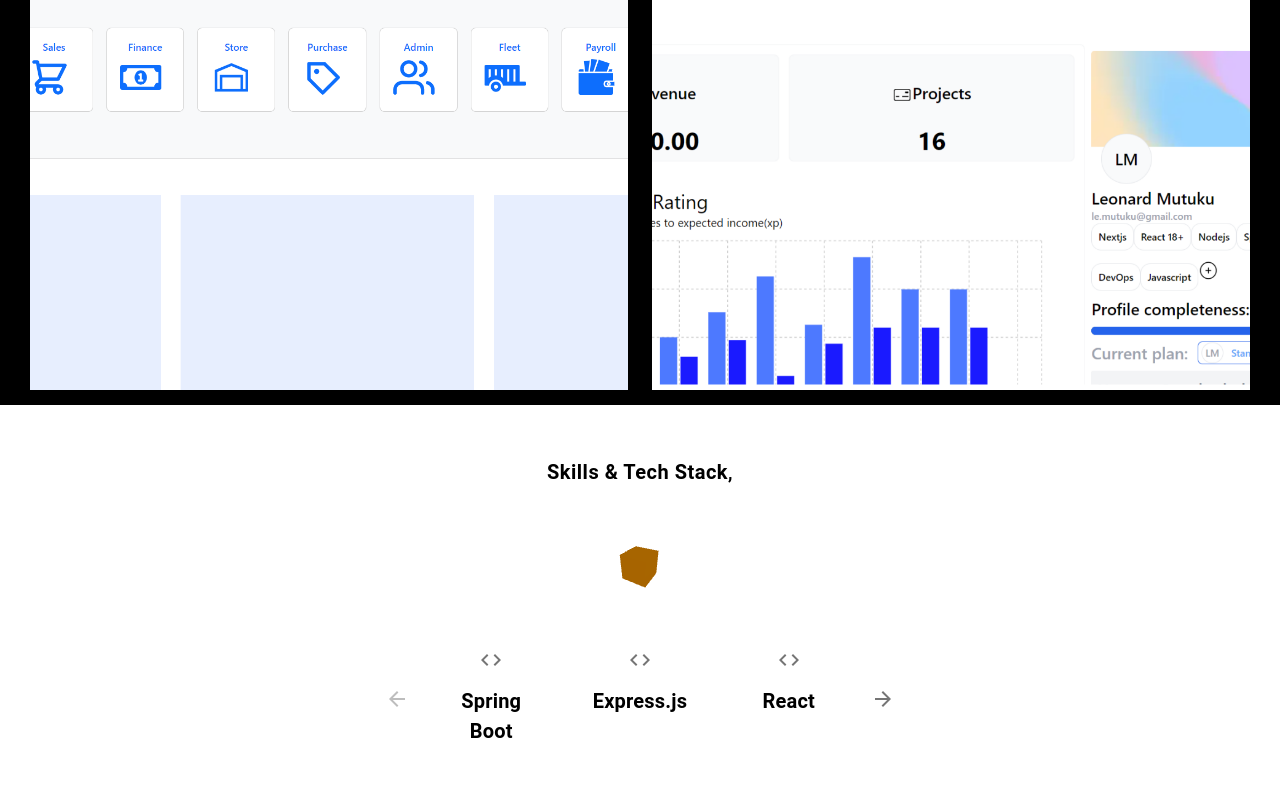
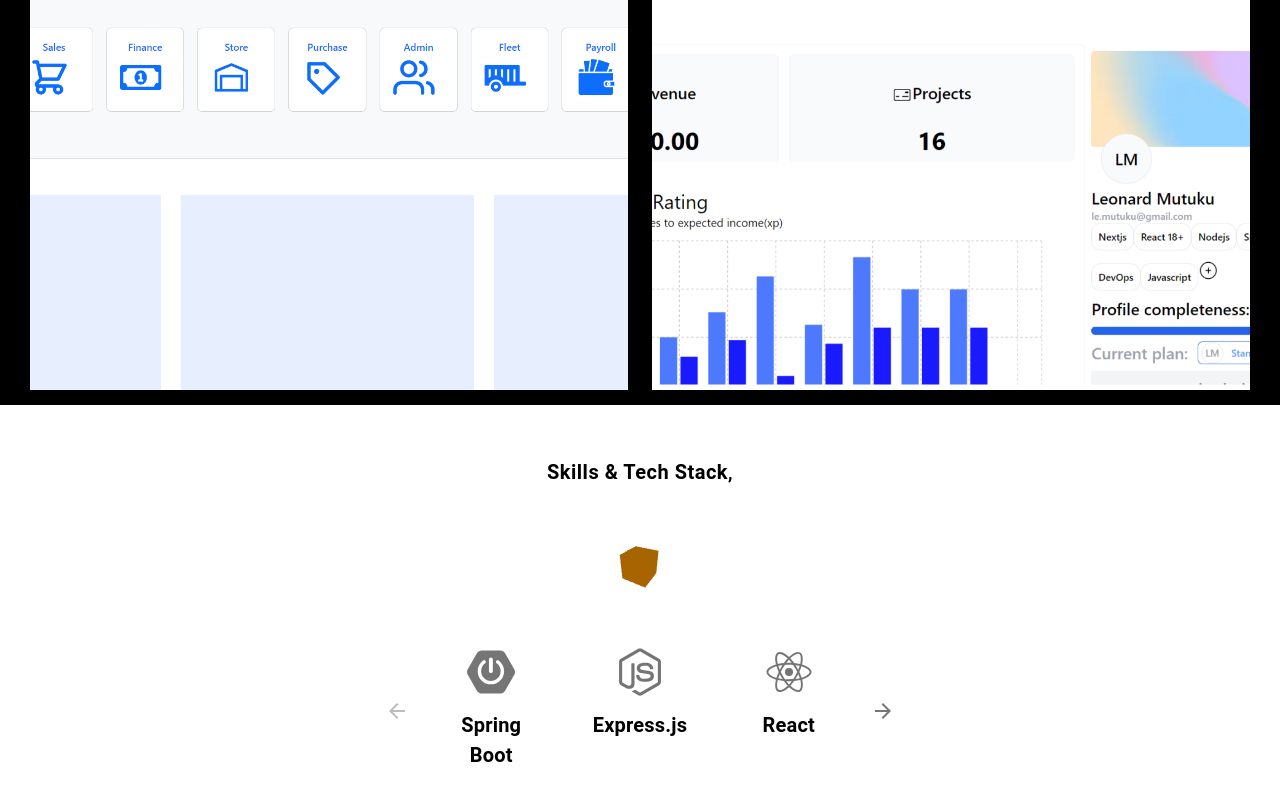
Before and after one commit to leo-mutuku/profile, a React (Vite) app: page / in a window 1280 px wide. Shown: the part 2199-2999 px from the top of the page. Built offline with nearby package versions, Linux system fonts and the light colour scheme.

Commit message:
updated skills icons

```diff
--- a/src/pages/homepage/SkillsPage/SkillsList.tsx
+++ b/src/pages/homepage/SkillsPage/SkillsList.tsx
@@ -6,21 +6,26 @@ import {
   ListItemText,
   IconButton,
 } from "@mui/material";
-import CodeIcon from "@mui/icons-material/Code";
-import GitHubIcon from "@mui/icons-material/GitHub";
-import CloudIcon from "@mui/icons-material/Cloud";
+import { FaGithub, FaAws } from "react-icons/fa";
+import { SiAzuredevops } from "react-icons/si";
+
 import ArrowBackIcon from "@mui/icons-material/ArrowBack";
 import ArrowForwardIcon from "@mui/icons-material/ArrowForward";
+import { SiSpringboot } from "react-icons/si";
+import { FaNodeJs } from "react-icons/fa";
+import { IoLogoReact } from "react-icons/io5";
+import { RiAngularjsLine } from "react-icons/ri";
+import { IoLogoVue } from "react-icons/io5";
 
 const skills = [
-  { name: "Spring Boot", icon: <CodeIcon /> },
-  { name: "Express.js", icon: <CodeIcon /> },
-  { name: "React", icon: <CodeIcon /> },
-  { name: "Angular", icon: <CodeIcon /> },
-  { name: "Vue.js", icon: <CodeIcon /> },
-  { name: "Git", icon: <GitHubIcon /> },
-  { name: "DevOps", icon: <CloudIcon /> },
-  { name: "AWS", icon: <CloudIcon /> },
+  { name: "Spring Boot", icon: <SiSpringboot /> },
+  { name: "Express.js", icon: <FaNodeJs /> },
+  { name: "React", icon: <IoLogoReact /> },
+  { name: "Angular", icon: <RiAngularjsLine /> },
+  { name: "Vue.js", icon: <IoLogoVue /> },
+  { name: "Git", icon: <FaGithub /> },
+  { name: "DevOps", icon: <SiAzuredevops /> },
+  { name: "AWS", icon: <FaAws /> },
 ];
 
 function SkillList() {
```
